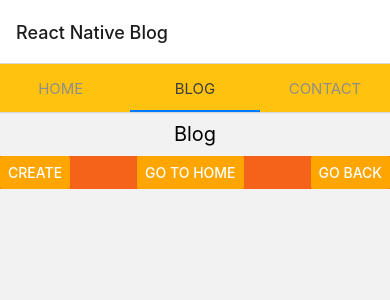
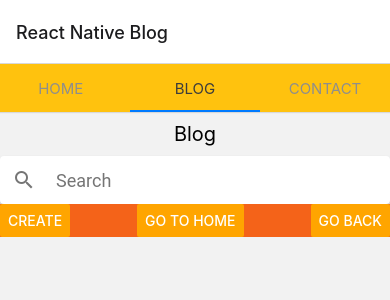
Before and after one commit to javivilchis/react-native-blog, a React Native app: screen /Blog in a window 390 px wide. Shown: the top 300 px of the page. Built offline with nearby package versions, Linux system fonts and the light colour scheme.

Commit message:
comminting the updates for marterials

```diff
--- a/package.json
+++ b/package.json
@@ -18,6 +18,7 @@
     "react": "17.0.2",
     "react-native": "0.67.4",
     "react-native-pager-view": "^5.4.15",
+    "react-native-paper": "^4.12.0",
     "react-native-safe-area-context": "^4.2.4",
     "react-native-screens": "^3.13.1",
     "react-native-tab-view": "^3.1.1",
--- /dev/null
+++ b/src/components/SearchBar.js
@@ -0,0 +1,18 @@
+import * as React from 'react';
+import { Searchbar } from 'react-native-paper';
+
+const SearchBarItem = () => {
+  const [searchQuery, setSearchQuery] = React.useState('');
+
+  const onChangeSearch = query => setSearchQuery(query);
+
+  return (
+    <Searchbar
+      placeholder="Search"
+      onChangeText={onChangeSearch}
+      value={searchQuery}
+    />
+  );
+};
+
+export default SearchBarItem;
--- a/src/screens/BlogScreen.js
+++ b/src/screens/BlogScreen.js
@@ -3,7 +3,7 @@
 import { Context } from '../context/BlogContext'
 import Icon from 'react-native-vector-icons/FontAwesome';
 import NativeLinkingManager from 'react-native/Libraries/Linking/NativeLinkingManager';
-
+import SearchBarItem from '../components/SearchBar'
 const BlogScreen = ({ navigation }) => {
 
 
@@ -24,6 +24,7 @@
      return (
           <View>
                <Text style={styles.maintitle}>Blog</Text>
+               <SearchBarItem />
                <FlatList
                data={state}
                keyExtractor={ blogPost => blogPost.title}
```
Also changed, not shown: 2 other files (tests, documents, lock files or other folders).
